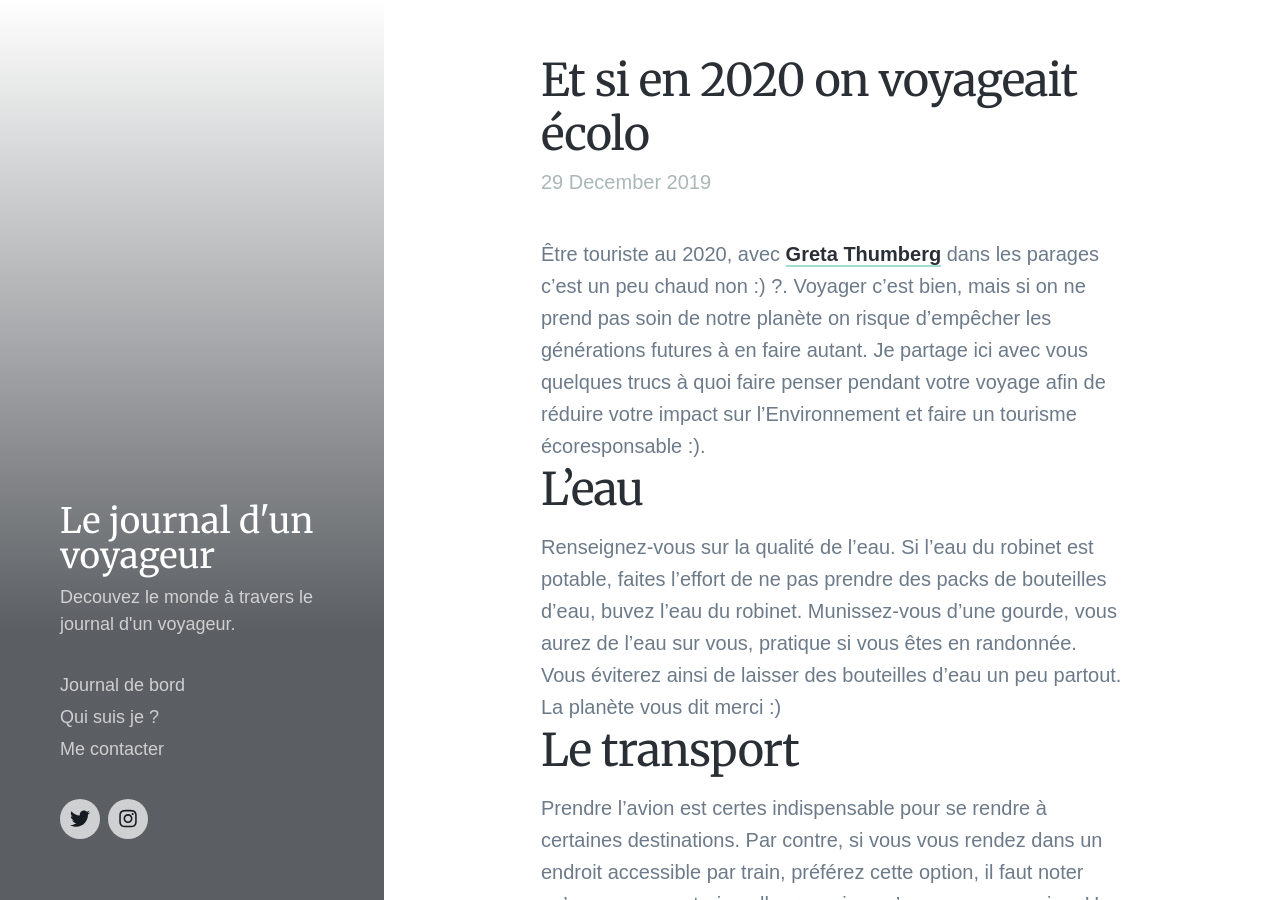
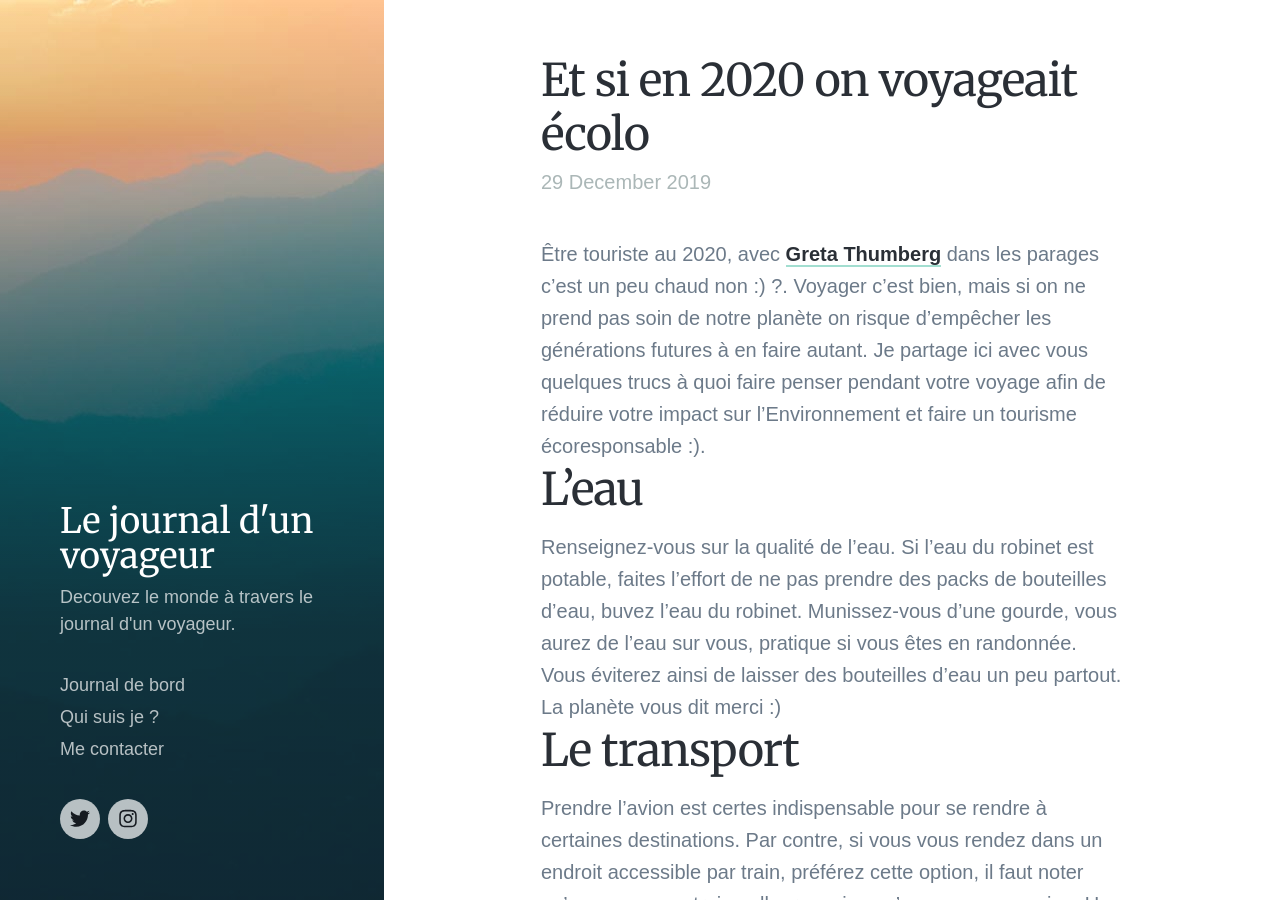
Before and after one commit to iFaroukGN/ifaroukgn.github.io, a Jekyll site: the page built from _posts/2019-12-29-tourisme-ecoresponsable.md, in a window 1280 px wide and 900 px high. Built offline with Jekyll 4.4.1, drawn with Linux system fonts in a browser that asks for light colours; nearby versions of some CDN libraries; some web fonts are replaced.

Commit message:
eco travel article

```diff
--- a/_posts/2019-12-29-tourisme-ecoresponsable.md
+++ b/_posts/2019-12-29-tourisme-ecoresponsable.md
@@ -1,6 +1,7 @@
 ---
 title: 'Et si en 2020 on voyageait écolo'
 date: 2019-12-29 00:00:00
+featured_image: '/images/demo/demo-landscape.jpg'
 excerpt: Être touriste au 2020, avec Greta Thumberg dans les parages c'est un peu chaud non :) ? Voyager c'est bien, mais si on ne prend pas soin de notre planète on risque d'empêcher les générations futures à en faire autant. Je partage ici avec vous quelques trucs à quoi faire penser pendant votre voyage afin de réduire votre impact sur l'Environnement et faire un tourisme écoresponsable :).
 ---
 
```
Also changed, not shown: 5 other files.
